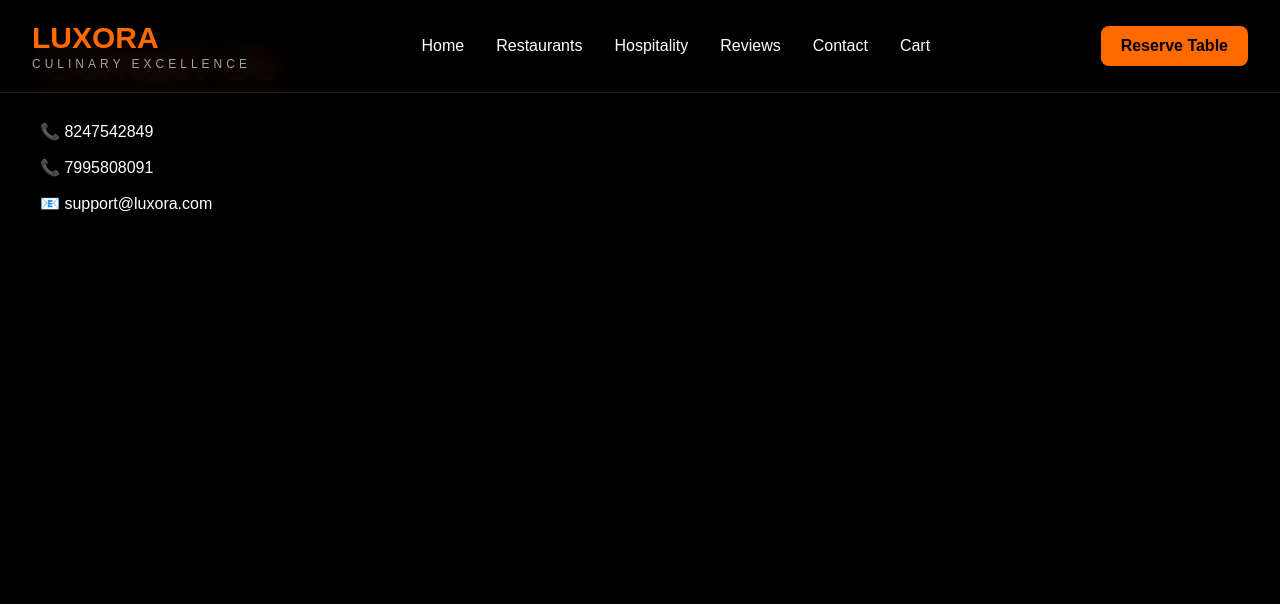
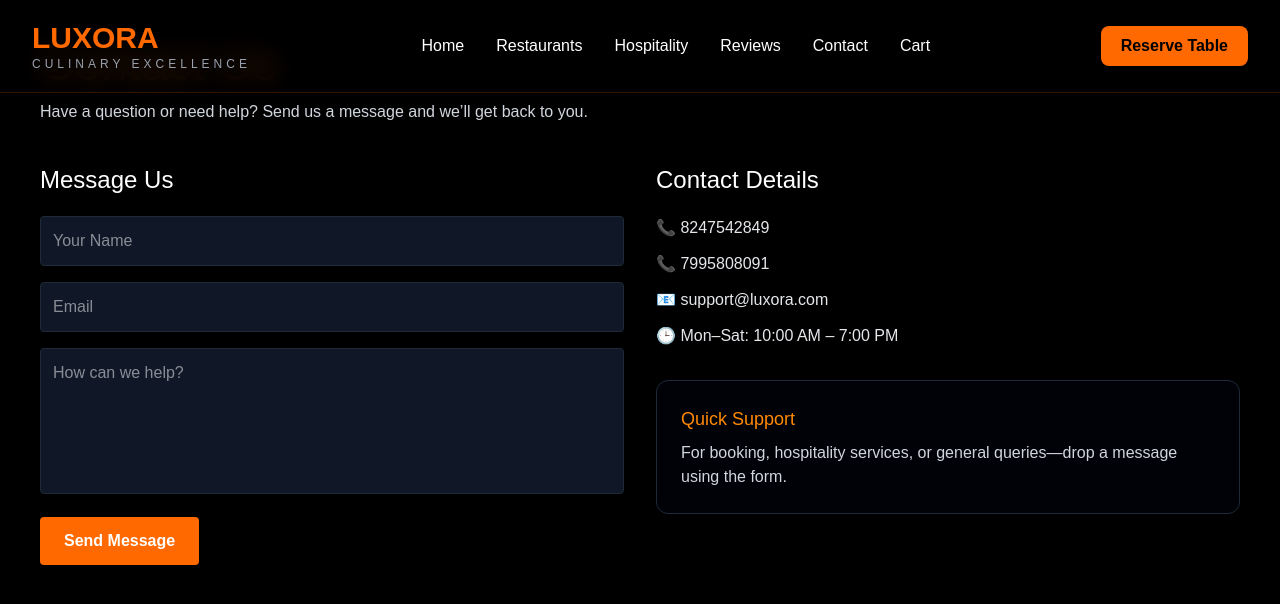
Before and after one commit to basheer82475-a11y/integrated-food-delivery-platform, a React (Vite) app in the folder food-delivery-frontend/: page /contact in a window 1280 px wide. Shown: the top 604 px of the page. Built offline with nearby package versions, Linux system fonts and the light colour scheme.

Commit message:
make UI of Contact Page

```diff
--- a/food-delivery-frontend/src/pages/Contact.jsx
+++ b/food-delivery-frontend/src/pages/Contact.jsx
@@ -6,19 +6,55 @@ function Contact() {
       <Navbar />
 
       <div className="p-10">
+        <h1 className="text-5xl text-orange-500">Contact Us</h1>
+        <p className="mt-3 text-gray-300 max-w-2xl">
+          Have a question or need help? Send us a message and we’ll get back to you.
+        </p>
 
-        <h1 className="text-5xl text-orange-500">
-          Contact Us
-        </h1>
+        <div className="mt-10 grid gap-8 md:grid-cols-2">
+          <div>
+            <h2 className="text-2xl">Message Us</h2>
 
-        <div className="mt-8 space-y-3">
+            <form className="mt-5 space-y-4">
+              <input
+                type="text"
+                placeholder="Your Name"
+                className="w-full p-3 bg-gray-900 border border-gray-800 rounded"
+              />
+              <input
+                type="email"
+                placeholder="Email"
+                className="w-full p-3 bg-gray-900 border border-gray-800 rounded"
+              />
+              <textarea
+                placeholder="How can we help?"
+                rows={5}
+                className="w-full p-3 bg-gray-900 border border-gray-800 rounded resize-none"
+              />
 
-          <p>📞 8247542849</p>
-          <p>📞 7995808091</p>
-          <p>📧 support@luxora.com</p>
+              <button className="bg-orange-500 px-6 py-3 rounded font-semibold hover:bg-orange-400 transition">
+                Send Message
+              </button>
+            </form>
+          </div>
 
+          <div>
+            <h2 className="text-2xl">Contact Details</h2>
+            <div className="mt-5 space-y-3 text-gray-200">
+              <p>📞 8247542849</p>
+              <p>📞 7995808091</p>
+              <p>📧 support@luxora.com</p>
+              <p>🕒 Mon–Sat: 10:00 AM – 7:00 PM</p>
+            </div>
+
+            <div className="mt-8 border border-gray-800 rounded-xl p-6 bg-gray-950/40">
+              <h3 className="text-lg text-orange-400">Quick Support</h3>
+              <p className="mt-2 text-gray-300">
+                For booking, hospitality services, or general queries—drop a message using the form.
+              </p>
+            </div>
+          </div>
         </div>
-
       </div>
     </div>
   );
```
